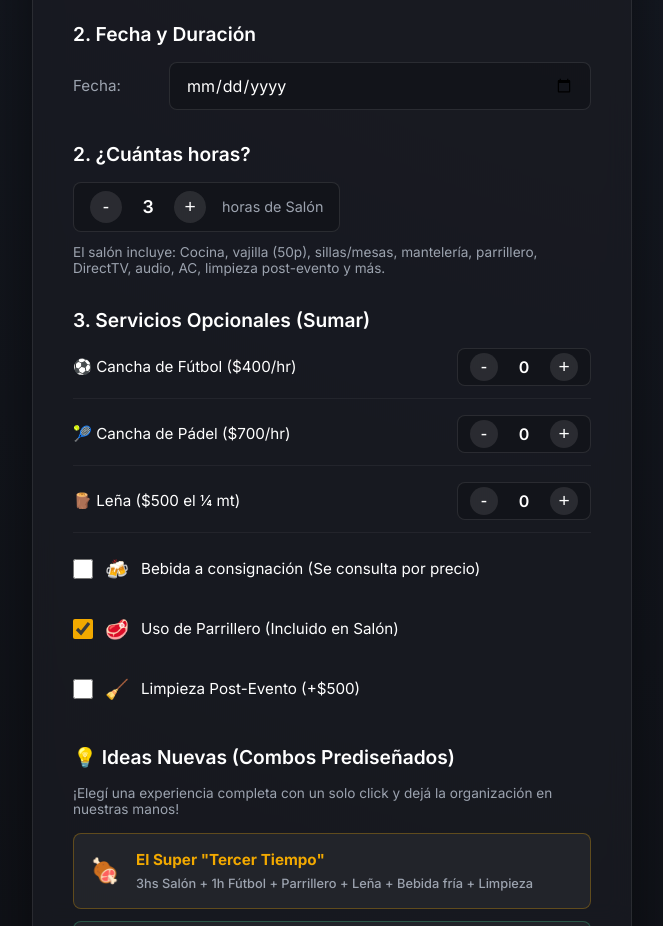
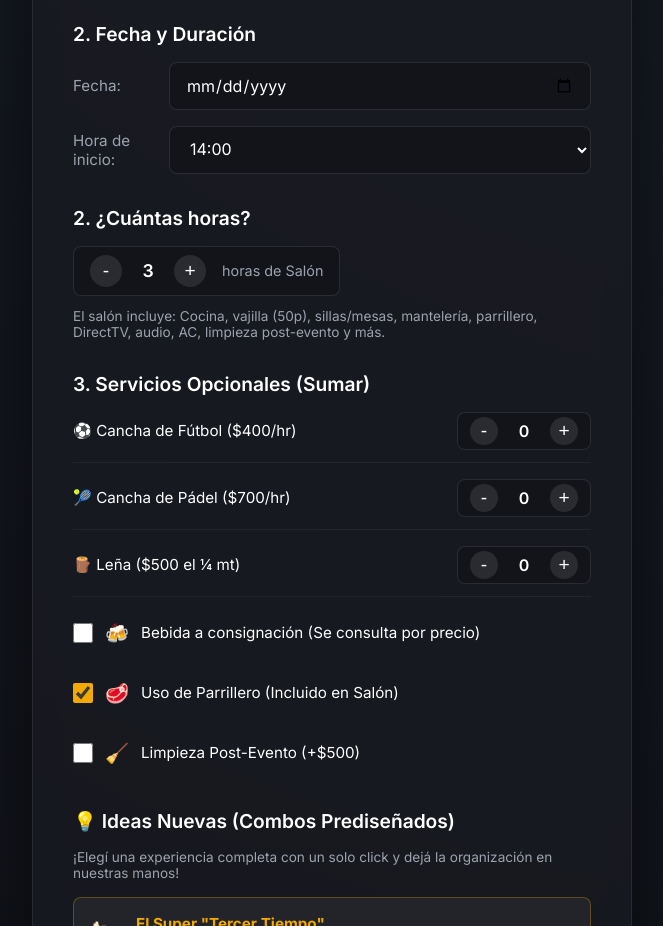
Before and after one commit to fm93radio/pagina-web-las-ca-as, a Next.js app: page /eventos in a window 1280 px wide. Shown: the part 1120-2046 px from the top of the page, without its empty margins (308-971 px from the left). Built offline with nearby package versions, Linux system fonts and the light colour scheme; no server answers.

Commit message:
Agregado selector de hora en form de eventos y cambiado tagline de portada

```diff
--- a/app/eventos/page.js
+++ b/app/eventos/page.js
@@ -13,6 +13,7 @@ export default function EventQuote() {
     const [email, setEmail] = useState('');
     const [phone, setPhone] = useState('');
     const [date, setDate] = useState('');
+    const [startTime, setStartTime] = useState('14:00');
     const [hours, setHours] = useState(3);
     const [isSaving, setIsSaving] = useState(false);
     const [saveError, setSaveError] = useState(null);
@@ -122,6 +123,7 @@ export default function EventQuote() {
 
 *Detalles del evento:*
 - *Fecha:* ${date}
+- *Hora de inicio:* ${startTime}
 - *Duración Salón:* ${hours} horas
 
 *Servicios Opcionales:*
@@ -205,6 +207,25 @@ Acepto las reglas de la casa y quedo a la espera de confirmación de disponibili
                             value={date}
                             onChange={(e) => setDate(e.target.value)}
                         />
+                    </div>
+                    <div className={styles.inputGroup}>
+                        <span className={styles.label}>Hora de inicio:</span>
+                        <select
+                            className={styles.input}
+                            value={startTime}
+                            onChange={(e) => setStartTime(e.target.value)}
+                        >
+                            <option value="14:00">14:00</option>
+                            <option value="15:00">15:00</option>
+                            <option value="16:00">16:00</option>
+                            <option value="17:00">17:00</option>
+                            <option value="18:00">18:00</option>
+                            <option value="19:00">19:00</option>
+                            <option value="20:00">20:00</option>
+                            <option value="21:00">21:00</option>
+                            <option value="22:00">22:00</option>
+                            <option value="23:00">23:00</option>
+                        </select>
                     </div>
                 </div>
 
--- a/app/page.js
+++ b/app/page.js
@@ -6,7 +6,7 @@ import { supabase } from '../lib/supabaseClient';
 import { format, addDays, startOfMonth, endOfMonth, eachDayOfInterval, isSameDay, isBefore, startOfDay, addMonths, subMonths, getDay } from 'date-fns';
 import { es } from 'date-fns/locale';
 
-const HORARIOS = ['14:00','15:00','16:00','17:00','18:00','19:00','20:00','21:00','22:00','23:00']
+const HORARIOS = ['14:00', '15:00', '16:00', '17:00', '18:00', '19:00', '20:00', '21:00', '22:00', '23:00']
 const DURACION = 60 // minutos
 
 const SPORTS = [
@@ -162,7 +162,7 @@ export default function Home() {
             <div className={styles.heroBg}></div>
             <div className={styles.heroContent}>
               <div className={styles.heroLeft}>
-                <h1 className={styles.headline}>El Mejor <span className="text-primary">Pádel</span><br />Y <span className="text-primary">Fútbol</span> En<br />Tacuarembó.</h1>
+                <h1 className={styles.headline}>Tu espacio para jugar, festejar y encontrarte.</h1>
                 <p className={styles.subheadline}>Reserva en línea, disfruta y desconecta.</p>
               </div>
 
@@ -208,7 +208,7 @@ export default function Home() {
 
                   {/* Calendario */}
                   <div className={styles.calendarGrid}>
-                    {['D','L','M','M','J','V','S'].map((d, i) => (
+                    {['D', 'L', 'M', 'M', 'J', 'V', 'S'].map((d, i) => (
                       <div key={i} className={styles.calendarDay}>{d}</div>
                     ))}
                     {/* Espacios vacíos al inicio */}
```
